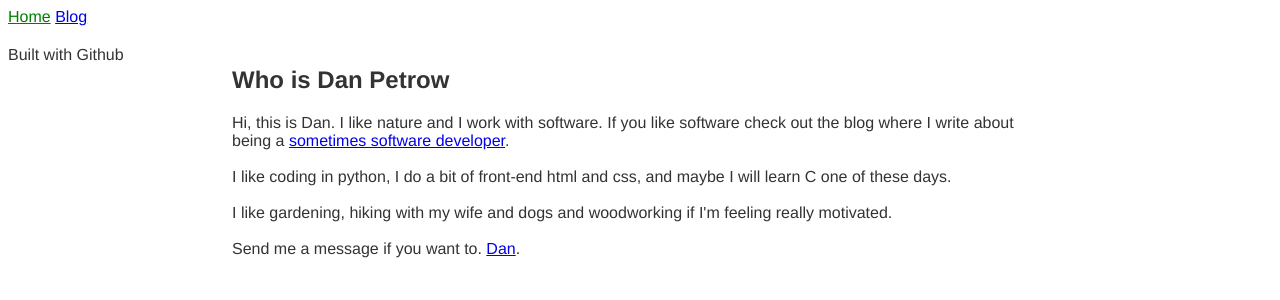
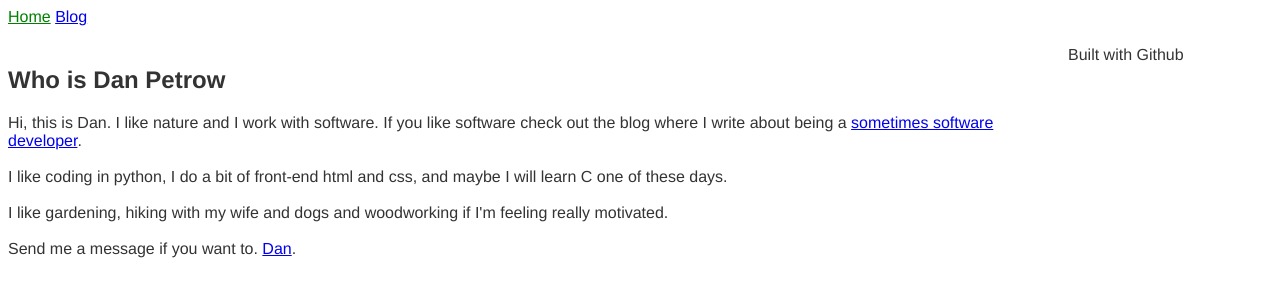
Before and after one commit to danpetrow/danpetrow.github.io, a Jekyll site: the page built from index.html, in a window 1280 px wide. Shown: the top 300 px of the page. Built offline with Jekyll 4.4.1, drawn with Linux system fonts in a browser that asks for light colours.

Commit message:
Update main.scss

```diff
--- a/_sass/main.scss
+++ b/_sass/main.scss
@@ -62,7 +62,7 @@ ul {
       "header  header"
       "nav     nav"
       "sidebar content"
-      "ad      footer";
+      "footer      footer";
   }
   nav ul {
     display: flex;
@@ -75,8 +75,8 @@ ul {
     grid-template-columns: 1fr 4fr 1fr;
     grid-template-areas:
       "header header  header"
-      "nav    content sidebar"
-      "nav    content ad"
+      "content    content sidebar"
+      "content    content sidebar"
       "footer footer  footer"
    }
    nav ul {
```
